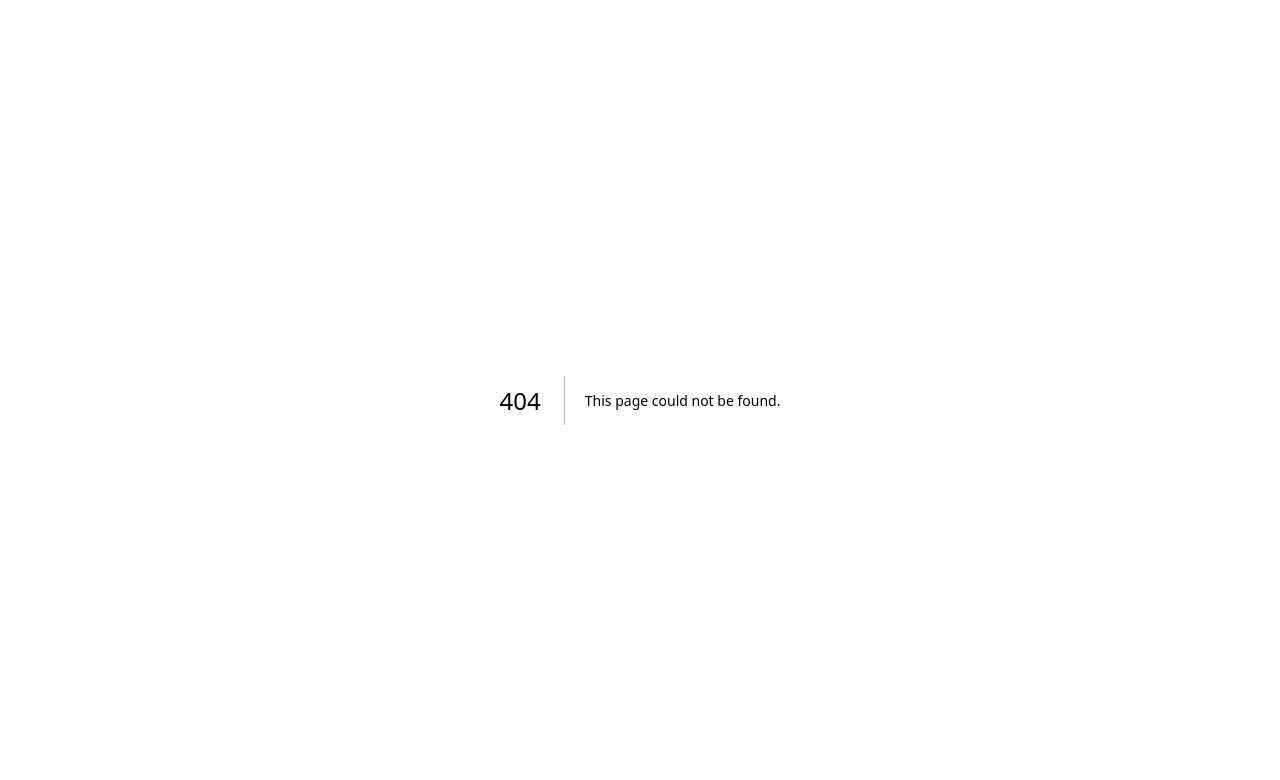
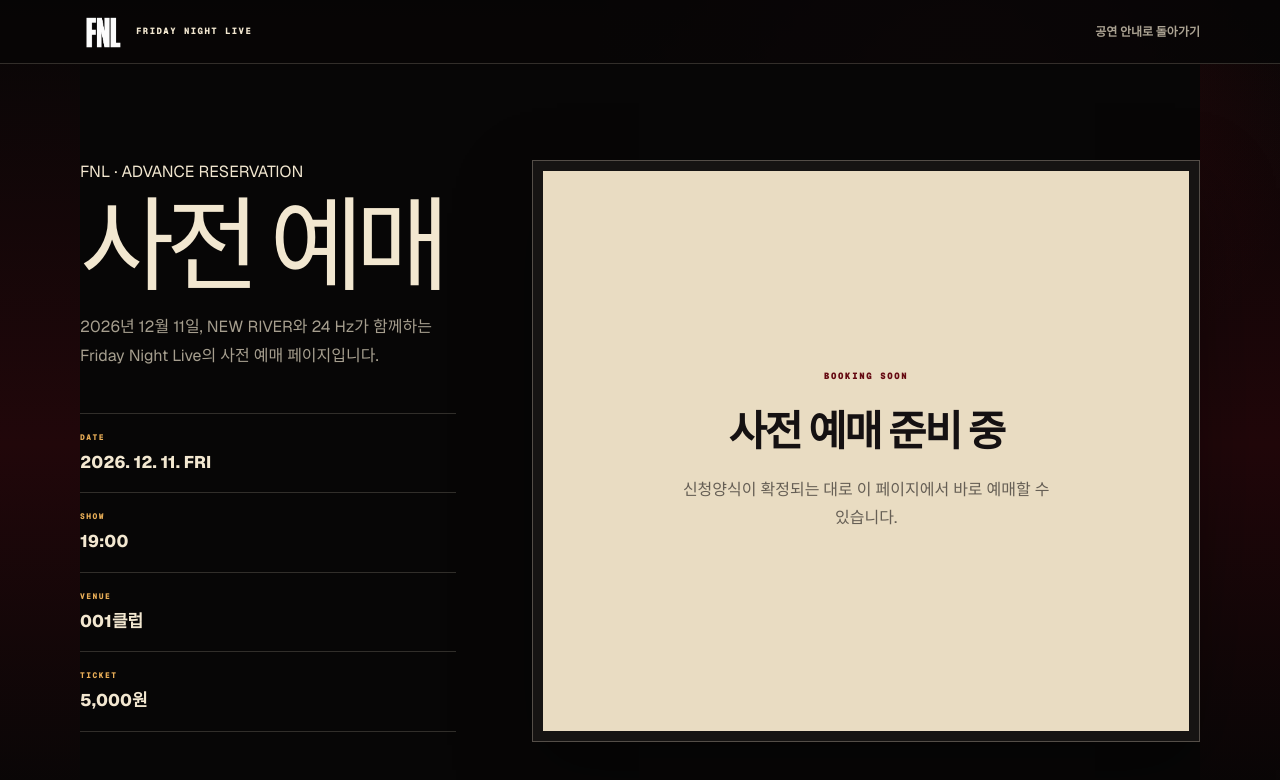
Before and after one commit to hyugrad/tband-winter-concert, a Next.js app: page /apply in a window 1280 px wide. Before the commit this address had no page. Shown: the top 780 px of the page. Built offline with nearby package versions, Linux system fonts and the light colour scheme.

Commit message:
Prepare embedded reservation page (#21)

```diff
--- /dev/null
+++ b/app/apply/page.tsx
@@ -0,0 +1,88 @@
+/* eslint-disable @next/next/no-img-element -- Static export serves supplied artwork without runtime optimization. */
+import type { Metadata } from "next";
+import { event } from "../content";
+
+export const metadata: Metadata = {
+  title: "사전 예매",
+  description: "FNL — Friday Night Live 사전 예매 안내",
+};
+
+export default function ApplyPage() {
+  const basePath = process.env.NEXT_PUBLIC_BASE_PATH ?? "";
+
+  return (
+    <div className="fnl-page fnl-apply-page">
+      <a className="fnl-skip-link" href="#apply-main">
+        신청 안내로 바로가기
+      </a>
+
+      <header className="fnl-apply-header">
+        <a className="fnl-wordmark" href={`${basePath}/`} aria-label="공연 안내로 돌아가기">
+          <img
+            src={`${basePath}/assets/fnl/logo-white.webp`}
+            alt="FNL"
+            width="1100"
+            height="1000"
+          />
+          <span>FRIDAY NIGHT LIVE</span>
+        </a>
+        <a className="fnl-apply-back" href={`${basePath}/#ticket`}>
+          공연 안내로 돌아가기
+        </a>
+      </header>
+
+      <main className="fnl-apply-main" id="apply-main">
+        <section className="fnl-apply-intro" aria-labelledby="apply-title">
+          <p className="fnl-overline">FNL · ADVANCE RESERVATION</p>
+          <h1 id="apply-title">사전 예매</h1>
+          <p>
+            2026년 12월 11일, NEW RIVER와 24 Hz가 함께하는 Friday Night Live의
+            사전 예매 페이지입니다.
+          </p>
+          <dl>
+            <div>
+              <dt>DATE</dt>
+              <dd>{event.date}</dd>
+            </div>
+            <div>
+              <dt>SHOW</dt>
+              <dd>{event.start}</dd>
+            </div>
+            <div>
+              <dt>VENUE</dt>
+              <dd>{event.venue}</dd>
+            </div>
+            <div>
+              <dt>TICKET</dt>
+              <dd>{event.ticketPrice}</dd>
+            </div>
+          </dl>
+        </section>
+
+        <section className="fnl-apply-form" aria-label="사전 예매 신청양식">
+          {event.reservationFormUrl ? (
+            <>
+              <iframe
+                src={event.reservationFormUrl}
+                title="FNL 사전 예매 신청양식"
+                loading="eager"
+              />
+              <p>
+                양식이 보이지 않으면{" "}
+                <a href={event.reservationFormUrl} target="_blank" rel="noreferrer">
+                  새 창에서 신청하기 ↗
+                </a>
+              </p>
+            </>
+          ) : (
+            <div className="fnl-apply-placeholder">
+              <span>BOOKING SOON</span>
+              <strong>사전 예매 준비 중</strong>
+              <p>신청양식이 확정되는 대로 이 페이지에서 바로 예매할 수 있습니다.</p>
+            </div>
+          )}
+        </section>
+      </main>
+    </div>
+  );
+}
--- a/app/content.ts
+++ b/app/content.ts
@@ -24,6 +24,7 @@ export const event = {
   ticketPrice: "5,000원",
   ticketMethods: ["사전 예매", "현장 결제"],
   reservationStatus: "사전 예매 링크 준비 중",
+  reservationFormUrl: "",
   inquiryChannel: "Instagram DM",
   inquiryStatus: "공식 계정 링크 준비 중",
   venue: "001클럽",
--- a/app/fnl.css
+++ b/app/fnl.css
@@ -954,6 +954,21 @@
 .fnl-ticket-stub strong { display: block; margin-top: 12px; font-size: clamp(21px, 4vw, 32px); letter-spacing: -0.05em; }
 .fnl-ticket-stub p { margin: 9px 0 18px; color: rgba(21, 17, 18, 0.68); font-size: 15px; line-height: 1.7; word-break: keep-all; }
 .fnl-ticket-stub small { display: inline-block; padding: 7px 9px; border: 1px solid rgba(21, 17, 18, 0.25); font-size: 11px; }
+.fnl-booking-button {
+  display: inline-flex;
+  min-height: 44px;
+  align-items: center;
+  justify-content: center;
+  padding: 0 16px;
+  border: 1px solid var(--fnl-red-dark);
+  background: var(--fnl-red-dark);
+  color: var(--fnl-ivory) !important;
+  font-size: 12px;
+  font-weight: 800;
+  letter-spacing: 0.06em;
+  transition: background 180ms ease, color 180ms ease;
+}
+.fnl-booking-button:hover { background: transparent; color: var(--fnl-red-dark) !important; }
 
 .fnl-admit-ticket {
   position: relative;
@@ -1243,6 +1258,108 @@
   .fnl-admit-stub > small { font-size: 7px; }
 }
 
+.fnl-apply-page {
+  min-height: 100svh;
+  background:
+    radial-gradient(circle at 75% 8%, rgba(193, 18, 31, 0.16), transparent 30%),
+    linear-gradient(180deg, #070606 0%, #21070a 54%, #070606 100%);
+}
+
+.fnl-apply-header {
+  position: relative;
+  z-index: 2;
+  display: flex;
+  min-height: 64px;
+  align-items: center;
+  justify-content: space-between;
+  gap: 20px;
+  padding: 8px max(18px, calc((100vw - var(--fnl-max)) / 2));
+  border-bottom: 1px solid var(--fnl-line);
+  background: rgba(7, 6, 6, 0.88);
+}
+
+.fnl-apply-back {
+  display: inline-flex;
+  min-height: 44px;
+  align-items: center;
+  color: rgba(242, 231, 208, 0.7) !important;
+  font-size: 12px;
+  font-weight: 700;
+}
+
+.fnl-apply-main {
+  display: grid;
+  width: min(calc(100% - 36px), var(--fnl-max));
+  margin: 0 auto;
+  grid-template-columns: minmax(260px, 0.72fr) minmax(0, 1.28fr);
+  gap: clamp(32px, 6vw, 78px);
+  padding: clamp(54px, 8vw, 96px) 0 80px;
+}
+
+.fnl-apply-intro {
+  position: sticky;
+  top: 30px;
+  align-self: start;
+}
+
+.fnl-apply-intro h1 {
+  margin: 15px 0 20px;
+  font-size: clamp(3.6rem, 8vw, 6.8rem);
+  letter-spacing: -0.08em;
+  line-height: 0.92;
+}
+
+.fnl-apply-intro > p:not(.fnl-overline) {
+  margin: 0;
+  color: rgba(242, 231, 208, 0.68);
+  line-height: 1.8;
+  word-break: keep-all;
+}
+
+.fnl-apply-intro dl { margin: 42px 0 0; border-top: 1px solid var(--fnl-line); }
+.fnl-apply-intro dl > div { padding: 17px 0; border-bottom: 1px solid var(--fnl-line); }
+.fnl-apply-intro dt { color: var(--fnl-gold); font-family: var(--font-geist-mono), monospace; font-size: 8px; font-weight: 800; letter-spacing: 0.18em; }
+.fnl-apply-intro dd { margin: 7px 0 0; font-size: 17px; font-weight: 760; }
+
+.fnl-apply-form {
+  min-width: 0;
+  padding: 10px;
+  border: 1px solid rgba(242, 231, 208, 0.28);
+  background: rgba(242, 231, 208, 0.06);
+  box-shadow: 0 28px 70px rgba(0, 0, 0, 0.34);
+}
+
+.fnl-apply-form iframe { display: block; width: 100%; min-height: 1260px; border: 0; background: #fff; }
+.fnl-apply-form > p { margin: 12px 4px 2px; color: rgba(242, 231, 208, 0.58); font-size: 11px; text-align: center; }
+.fnl-apply-form > p a { color: var(--fnl-gold); text-decoration: underline; text-underline-offset: 3px; }
+
+.fnl-apply-placeholder {
+  display: grid;
+  min-height: 560px;
+  place-content: center;
+  padding: 48px 30px;
+  background: var(--fnl-paper);
+  color: var(--fnl-ink);
+  text-align: center;
+}
+
+.fnl-apply-placeholder span { color: var(--fnl-red-dark); font-family: var(--font-geist-mono), monospace; font-size: 9px; font-weight: 850; letter-spacing: 0.18em; }
+.fnl-apply-placeholder strong { margin-top: 17px; font-size: clamp(1.7rem, 5vw, 2.6rem); letter-spacing: -0.05em; }
+.fnl-apply-placeholder p { max-width: 380px; margin: 14px auto 0; color: rgba(21, 17, 18, 0.62); line-height: 1.75; word-break: keep-all; }
+
+@media (max-width: 760px) {
+  .fnl-apply-header { min-height: 58px; padding: 6px 14px; }
+  .fnl-apply-back { font-size: 11px; }
+  .fnl-apply-main { grid-template-columns: 1fr; padding-top: 44px; }
+  .fnl-apply-intro { position: static; }
+  .fnl-apply-intro dl { display: grid; grid-template-columns: 1fr 1fr; margin-top: 30px; }
+  .fnl-apply-intro dl > div:nth-child(odd) { padding-right: 12px; }
+  .fnl-apply-intro dl > div:nth-child(even) { padding-left: 12px; border-left: 1px solid var(--fnl-line); }
+  .fnl-apply-form { padding: 6px; }
+  .fnl-apply-form iframe { min-height: 1480px; }
+  .fnl-apply-placeholder { min-height: 420px; padding: 38px 22px; }
+}
+
 @media (prefers-reduced-motion: reduce) {
   .fnl-page *, .fnl-page *::before, .fnl-page *::after {
     scroll-behavior: auto !important;
--- a/app/page.tsx
+++ b/app/page.tsx
@@ -350,7 +350,13 @@ export default function Home() {
                   <span>BOOKING</span>
                   <strong>{event.ticketMethods.join(" · ")}</strong>
                   <p>사전 예매 방법과 현장 결제 수단은 확정되는 대로 안내합니다.</p>
-                  <small>{event.reservationStatus}</small>
+                  {event.reservationFormUrl ? (
+                    <a className="fnl-booking-button" href={`${basePath}/apply/`}>
+                      사전 예매하기 ↗
+                    </a>
+                  ) : (
+                    <small>{event.reservationStatus}</small>
+                  )}
                 </div>
                 <div>
                   <span>CONTACT</span>
```
Also changed, not shown: 1 other file (tests, documents, lock files or other folders).
